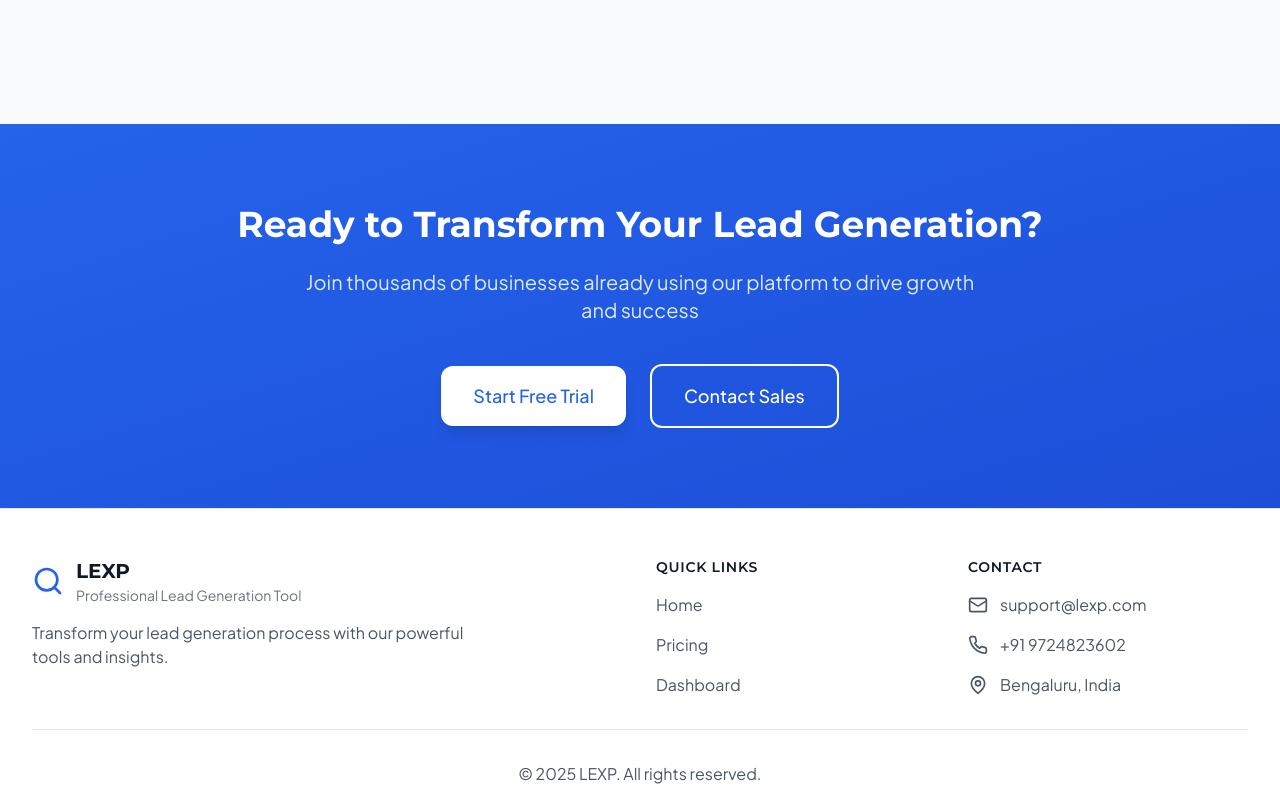
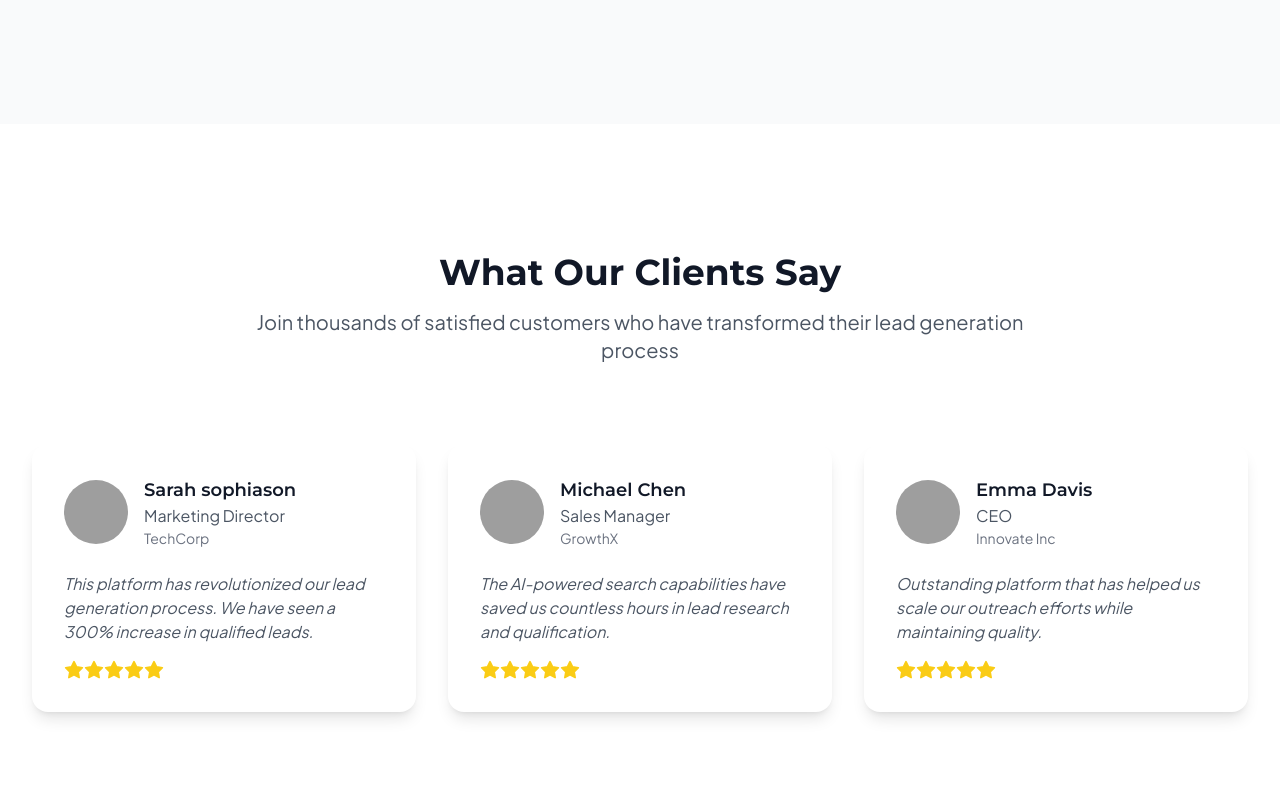
Before and after one commit to WEBXELA/wx-lexp, a React (Vite) app: page / in a window 1280 px wide. Shown: the part 2280-3080 px from the top of the page. Built offline with nearby package versions, Linux system fonts and the light colour scheme; grey boxes are pictures that could not be loaded.

Commit message:
Inital Commit Branch

```diff
--- a/src/pages/Dashboard.tsx
+++ b/src/pages/Dashboard.tsx
@@ -114,7 +114,8 @@ export default function Dashboard() {
     setShowUpgradeModal(true);
   };
 
-  const displayedProfiles = searchResponse?.items?.slice(0, INITIAL_VISIBLE_PROFILES) || [];
+  // const displayedProfiles = searchResponse?.items?.slice(0, INITIAL_VISIBLE_PROFILES) || [];
+  const displayedProfiles = searchResponse?.items?.slice(0, 10) || [];
   const hasMoreProfiles = searchResponse?.items && searchResponse.items.length > INITIAL_VISIBLE_PROFILES;
 
   return (
@@ -197,6 +198,12 @@ export default function Dashboard() {
 
             <ProfileList
               profiles={displayedProfiles}
+              // Only show 10 profiles initially
+              // profiles={displayedProfiles.slice(0, 10)}
+              // profiles={
+              //   displayedProfiles.length > 10 ? displayedProfiles.slice(0, 10) : displayedProfiles
+              // }
+              // profiles={displayedProfiles.slice(0, Math.min(displayedProfiles.length))}
               platform={filters.platform}
             />
 
--- a/src/pages/Landing.tsx
+++ b/src/pages/Landing.tsx
@@ -275,7 +275,7 @@ export default function Landing() {
       </section>
 
       {/* Testimonials Section */}
-      {/* <section className="py-32 bg-white">
+      <section className="py-32 bg-white">
         <div className="max-w-7xl mx-auto px-4 sm:px-6 lg:px-8">
           <motion.div
             initial={{ opacity: 0, y: 20 }}
@@ -345,7 +345,7 @@ export default function Landing() {
             ))}
           </div>
         </div>
-      </section> */}
+      </section>
 
       {/* CTA Section */}
       <section className="py-20 bg-gradient-to-br from-blue-600 to-blue-700">
```
